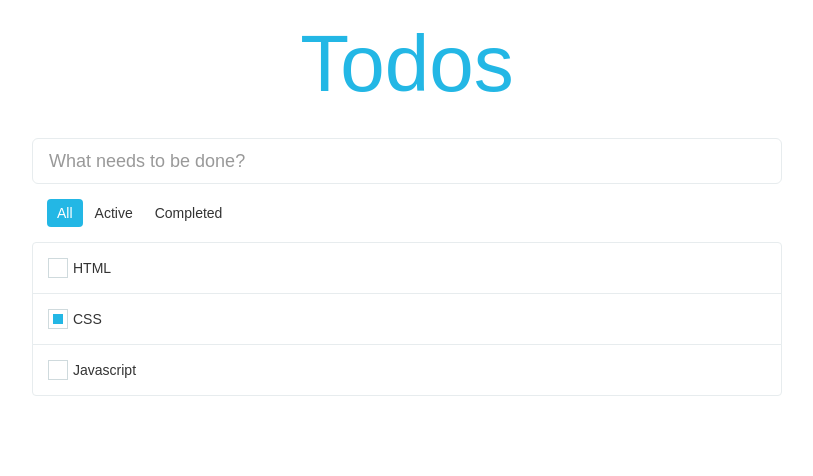
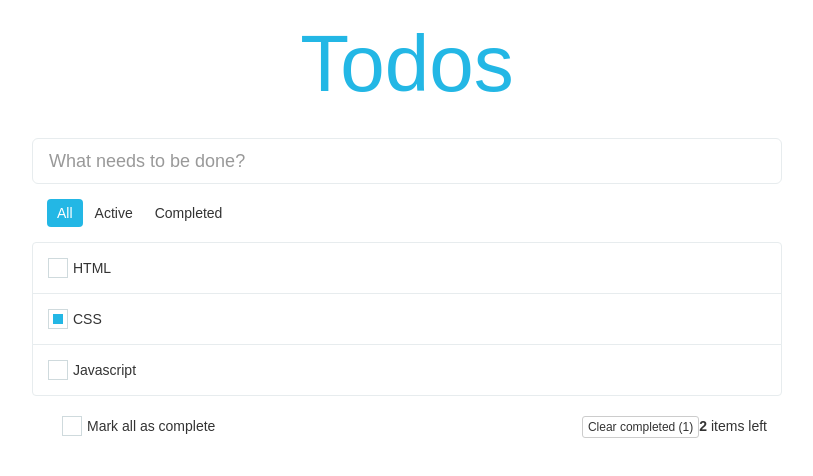
Before and after one commit to hckang80/hello-react, a React (Create React App) app in the folder v2/: page / in a window 1280 px wide. Shown: the top 476 px of the page, without its empty margins (233-1046 px from the left). Built offline with nearby package versions, Linux system fonts and the light colour scheme.

Commit message:
Added functions such as showing the number of 'todo' list

```diff
--- a/v2/src/App.js
+++ b/v2/src/App.js
@@ -3,6 +3,7 @@ import TodoListTemplate from './components/TodoListTemplate';
 import Form from './components/Form';
 import TodoItemList from './components/TodoItemList';
 import TodoNavList from './components/TodoNavList';
+import TodoAddon from './components/TodoAddon';
 
 import './App.css';
 
@@ -63,30 +64,30 @@ class App extends Component {
     });
   };
 
-  // toggleCompletedAll = (completed) => {
-  //   const { todos } = this.state;
-  //   this.setState({
-  //     todos: todos.map(todo => Object.assign({}, todo, { completed })),
-  //   });
-  // };
+  toggleCompletedAll = (completed) => {
+    const { todos } = this.state;
+    this.setState({
+      todos: todos.map(todo => Object.assign({}, todo, { completed })),
+    });
+  };
 
-  // completedTodosLength() {
-  //   const { todos } = this.state;
-  //   return todos.filter(todo => todo.completed).length;
-  // }
+  completedTodosLength() {
+    const { todos } = this.state;
+    return todos.filter(todo => todo.completed).length;
+  }
 
-  // leftTodosLength() {
-  //   const { todos } = this.state;
-  //   return todos.filter(todo => !todo.completed).length;
-  // }
+  leftTodosLength() {
+    const { todos } = this.state;
+    return todos.filter(todo => !todo.completed).length;
+  }
 
-  // removeTodoCompleted = () => {
-  //   if (!this.completedTodosLength()) return;
-  //   const { todos } = this.state;
-  //   this.setState({
-  //     todos: todos.filter(todo => !todo.completed),
-  //   });
-  // };
+  removeTodoCompleted = () => {
+    if (!this.completedTodosLength()) return;
+    const { todos } = this.state;
+    this.setState({
+      todos: todos.filter(todo => !todo.completed),
+    });
+  };
 
   activeChangeNav = (filter) => {
     this.setState({
@@ -103,6 +104,8 @@ class App extends Component {
       removeTodo,
       nav,
       activeChangeNav,
+      toggleCompletedAll,
+      removeTodoCompleted,
     } = this;
     let filterTodo;
     if (status === 'active') {
@@ -127,12 +130,14 @@ class App extends Component {
           removeTodo={removeTodo}
           filterTodo={filterTodo}
         />
+        <TodoAddon
+          toggleCompletedAll={toggleCompletedAll}
+          completedTodosLength={this.completedTodosLength()}
+          leftTodosLength={this.leftTodosLength()}
+          removeTodoCompleted={removeTodoCompleted}
+        />
       </TodoListTemplate>
     );
-    // const { name, todos, status } = this.state;
-    // const { nav } = this;
-
-    // return <TodoTemplate name={name} todos={todos} status={status} />;
   }
 }
 
--- /dev/null
+++ b/v2/src/components/TodoAddon.js
@@ -0,0 +1,30 @@
+import React from 'react';
+
+const TodoAddon = ({
+  toggleCompletedAll,
+  completedTodosLength,
+  leftTodosLength,
+  removeTodoCompleted,
+}) => (
+  <div>
+    <div className="col-xs-6">
+      <label className="i-checks">
+        <input
+          type="checkbox"
+          onChange={e => toggleCompletedAll(e.target.checked)}
+        />
+        <i />
+        <span>Mark all as complete</span>
+      </label>
+    </div>
+    <div className="col-xs-6 text-right">
+      <button className="btn btn-default btn-xs" onClick={removeTodoCompleted}>
+        Clear completed (<span>{completedTodosLength}</span>)
+      </button>
+      <strong>{leftTodosLength}</strong> item
+      {leftTodosLength > 1 && 's'} left
+    </div>
+  </div>
+);
+
+export default TodoAddon;
```
